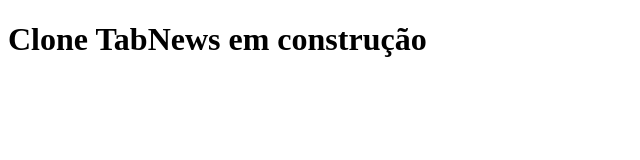
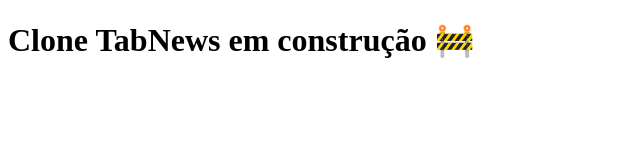
Before and after one commit to lhps/clone-tabnews, a Next.js app: page / in a window 1280 px wide. Shown: the top 160 px of the page, without its empty margins (0-640 px from the left). Built offline with nearby package versions, Linux system fonts and the light colour scheme.

Commit message:
Modificando a frase

```diff
--- a/pages/index.js
+++ b/pages/index.js
@@ -1,5 +1,5 @@
 function Home() {
-    return <h1>Clone TabNews em construção</h1>
+    return <h1>Clone TabNews em construção 🚧</h1>
 }
 
 export default Home;
```
